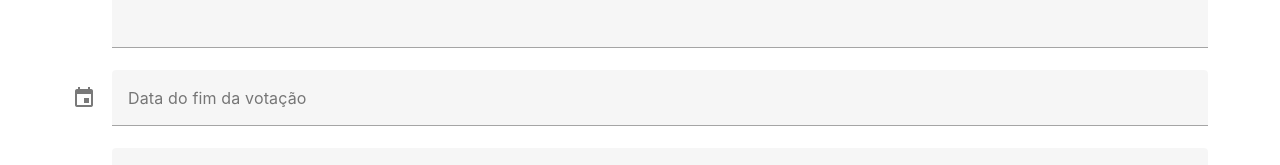
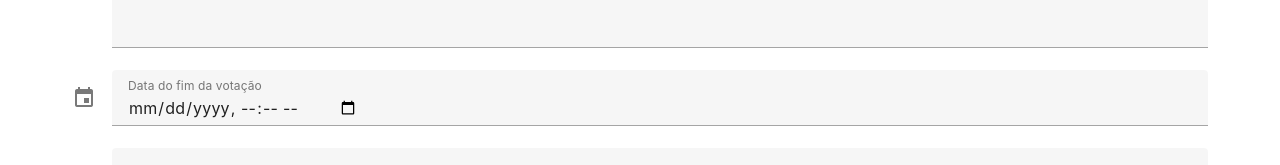
Before and after one commit to orlandopalmeira/Trabalho-AA-SIC-2023-2024, a Vue app in the folder Interface/: page /createvoting in a window 1280 px wide. Shown: the part 337-502 px from the top of the page. Built offline with nearby package versions, Linux system fonts and the light colour scheme; no server answers.

Commit message:
Criação de voto com data e hora

```diff
--- a/Interface/src/components/CreateVoting/CreateVotingStage1.vue
+++ b/Interface/src/components/CreateVoting/CreateVotingStage1.vue
@@ -24,13 +24,15 @@
                     v-model="useVotingInfoStore().description"
                     :rules="getFieldRules('description')"
                 ></v-textarea>
-                <v-date-input
+                <v-text-field
+                    type="datetime-local"
+                    prepend-icon="mdi-calendar"
                     v-model="useVotingInfoStore().enddate"
                     label="Data do fim da votação"
-                    :min="new Date().toISOString().slice(0, 10)"
+                    :min="new Date().toISOString().slice(0,16)"
                     :rules="getFieldRules('enddate')"
                     required
-                ></v-date-input>
+                ></v-text-field>
                 <div class="mb-4">
                     <v-file-input
                         id="image"
--- a/Interface/src/views/CreateVoting.vue
+++ b/Interface/src/views/CreateVoting.vue
@@ -72,7 +72,8 @@ export default {
                 let dataObj = {
                     title: this.useVotingInfoStore().title,
                     description: this.useVotingInfoStore().description,
-                    enddate: this.useVotingInfoStore().enddate.toISOString().replace('T', ' ').slice(0,19),
+                    //enddate: this.useVotingInfoStore().enddate.toISOString().replace('T', ' ').slice(0,19),
+                    enddate: this.useVotingInfoStore().enddate.replace('T', ' ') + ':00',
                     image: this.useVotingInfoStore().image,
                     privatevoting: this.useVotingInfoStore().privatevoting,
                     privateSelectedUsers: this.useVotingInfoStore().privateSelectedUsers,
```
